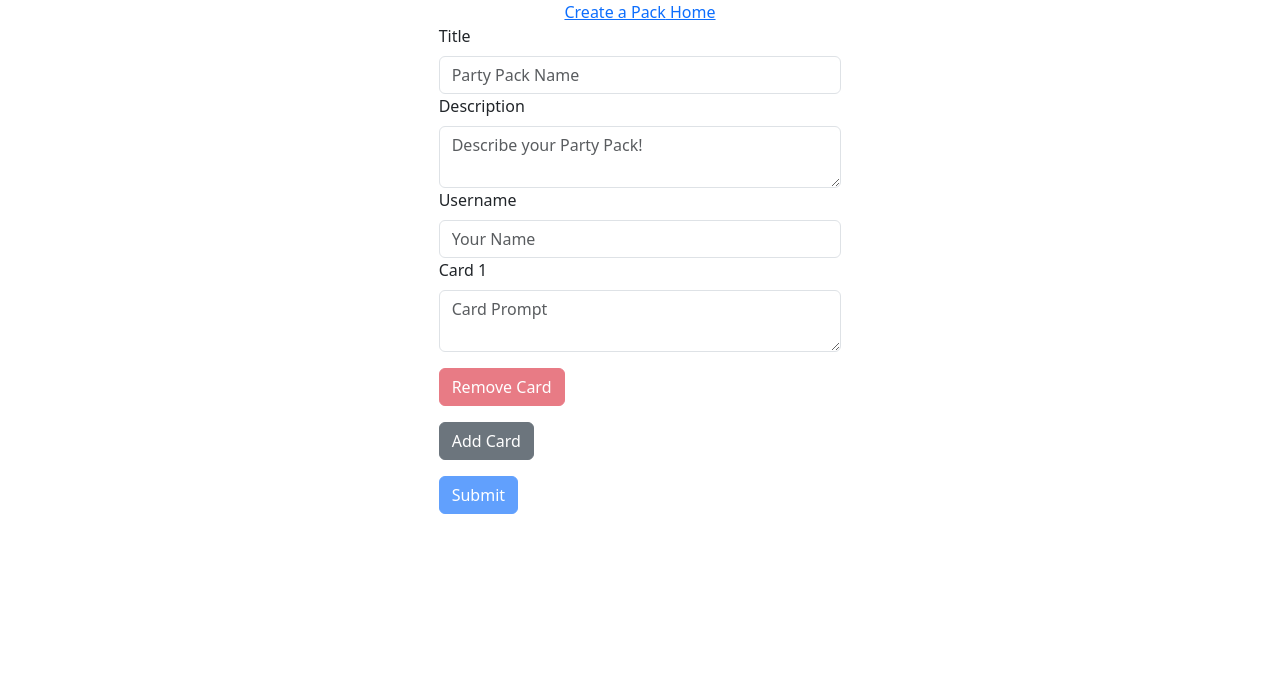
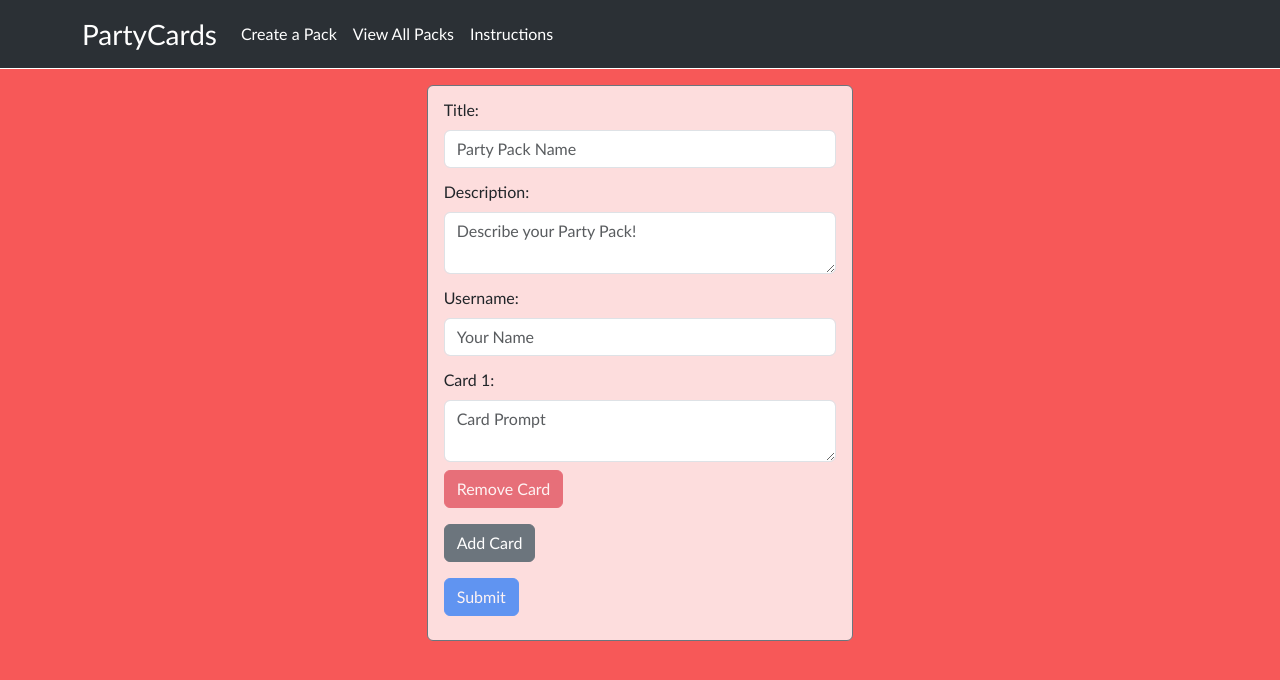
Before and after one commit to StefanLearnsCS/PartyCards-local, a React (Create React App) app in the folder client/: page /createpack in a window 1280 px wide. Shown: the top 680 px of the page. Built offline with nearby package versions, Linux system fonts and the light colour scheme.

Commit message:
Created navigation bar and worked on general styling

```diff
--- a/client/public/index.html
+++ b/client/public/index.html
@@ -26,7 +26,7 @@
     -->
     <title>React App</title>
   </head>
-  <body>
+  <body style="background-color: rgb(247, 88, 88)">
     <noscript>You need to enable JavaScript to run this app.</noscript>
     <div id="root"></div>
     <!--
--- a/client/src/App.css
+++ b/client/src/App.css
@@ -1,7 +1,15 @@
+* {
+  font-family:'Trebuchet MS', 'Lucida Sans Unicode', 'Lucida Grande', 'Lucida Sans', Arial, sans-serif;
+}
+
 .App {
   text-align: center;
   justify-content: center;
   align-items: center;
+}
+
+.nav-link {
+  color: white;
 }
 
 .card-pack-display {
@@ -17,8 +25,32 @@
 
 #create-pack-container {
   text-align: left;
+  background-color: rgba(255, 255, 255, 0.795);
+  margin-top: 1rem;
+  margin-bottom: 1rem;
+  padding: 0 1rem 1rem 1rem;
 }
 
 #create-pack-button {
+  margin-top: .5rem;
+  margin-bottom: .5rem;
+}
+
+#create-pack-field {
   margin-top: 1rem;
 }
+
+#nav-link {
+  text-decoration: none;
+  color: white;
+}
+
+#nav-brand {
+  text-decoration: none;
+  color: white;
+  font-size: 1.75rem;
+}
+
+label.form-label{
+  margin-top: .75rem;
+}
--- a/client/src/App.js
+++ b/client/src/App.js
@@ -3,14 +3,31 @@ import { BrowserRouter as Router, Route, Routes, Link } from 'react-router-dom';
 import Home from "./pages/Home";
 import CreatePack from './pages/CreatePack';
 import Pack from './pages/Pack';
+import Container from 'react-bootstrap/Container';
+import Nav from 'react-bootstrap/Nav';
+import Navbar from 'react-bootstrap/Navbar';
+import 'bootstrap/dist/css/bootstrap.min.css';
+
 
 function App() {
 
   return (
+
       <div className='App'>
         <Router>
-          <Link to="/createpack"> Create a Pack</Link>
-          <Link to="/"> Home </Link>
+          <Navbar bg="dark" data-bs-theme="dark" expand="lg" className="bg-body-tertiary border-bottom border-white" sticky="top">
+            <Container>
+              <Navbar.Brand href="#home"><Link id="nav-brand" to="/"> PartyCards </Link></Navbar.Brand>
+              <Navbar.Toggle aria-controls="basic-navbar-nav" />
+              <Navbar.Collapse id="basic-navbar-nav">
+                <Nav className="me-auto">
+                  <Nav.Link ><Link id="nav-link" to="/createpack"> Create a Pack</Link></Nav.Link>
+                  <Nav.Link href="#link"><Link id="nav-link" to="/"> View All Packs </Link></Nav.Link>
+                  <Nav.Link href="#link"><Link id="nav-link" to="/"> Instructions </Link></Nav.Link>
+                </Nav>
+              </Navbar.Collapse>
+            </Container>
+          </Navbar>
           <Routes>
             <Route path="/" element={<Home/>} />
             <Route path="/createpack" element={<CreatePack/>} />
--- a/client/src/pages/CreatePack.js
+++ b/client/src/pages/CreatePack.js
@@ -24,7 +24,7 @@ function CreatePack() {
         username: Yup.string()
             .min(3, "Username must be longer than 3 characters!")
             .max(15, "Username must be shorter than 15 characters!")
-            .required("You must include an Username!"),
+            .required("You must include a Username!"),
         cards: Yup.array().of(
             Yup.object().shape({
                 prompt: Yup.string().required("You must include a prompt for each card!").max(500, "Prompt may not exceed 500 characters!")
@@ -87,28 +87,28 @@ function CreatePack() {
     );
 
     return (
-        <Container className='col-xl-4' id='create-pack-container'>
+        <Container className='col-xl-4 col-lg-6 col-md-7 rounded border border-secondary' id='create-pack-container'>
             <Formik initialValues={initialValues} onSubmit={onSubmit} validationSchema={validationSchema}>
                 {({ values, handleSubmit }) => (
                     <Form onSubmit={handleSubmit}>
                         <Field
                             name="title"
                             type="text"
-                            label="Title"
+                            label="Title:"
                             placeholder="Party Pack Name"
                             component={BootstrapField}
                         />
                         <Field
                             name="postText"
                             type="text"
-                            label="Description"
+                            label="Description:"
                             placeholder="Describe your Party Pack!"
                             component={BootstrapFieldText}
                         />
                         <Field
                             name="username"
                             type="text"
-                            label="Username"
+                            label="Username:"
                             placeholder="Your Name"
                             component={BootstrapField}
                         />
@@ -121,7 +121,7 @@ function CreatePack() {
                                             <Field
                                                 name={`cards.${index}.prompt`}
                                                 type="text"
-                                                label={`Card ${index + 1}`}
+                                                label={`Card ${index + 1}:`}
                                                 placeholder="Card Prompt"
                                                 component={BootstrapFieldText}
                                             />
--- a/client/src/pages/Home.js
+++ b/client/src/pages/Home.js
@@ -23,7 +23,7 @@ function Home() {
         <Container className='d-flex justify-content-center flex-wrap'>
           {listOfPosts.map((value, key) => {
             return (
-            <Card className="card-pack-display" bg="info" border='dark' onClick={() => {navigate(`/pack/${value.id}`)}}>
+            <Card text="white "className="card-pack-display" bg="secondary" border='white' onClick={() => {navigate(`/pack/${value.id}`)}}>
               <Card.Header> {value.title} </Card.Header>
               <Card.Body>
                 <Card.Subtitle> Creator: {value.username} </Card.Subtitle>
```
